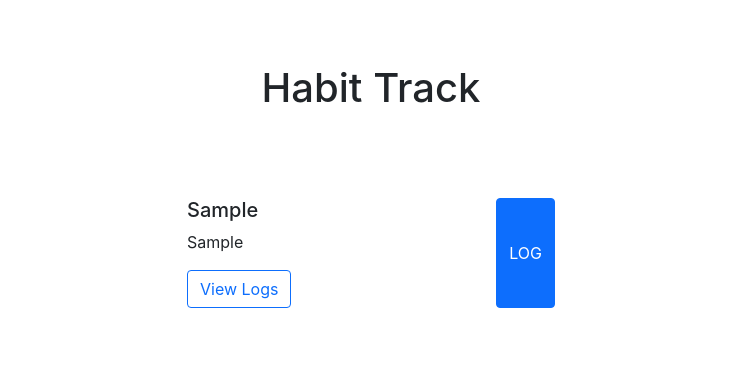
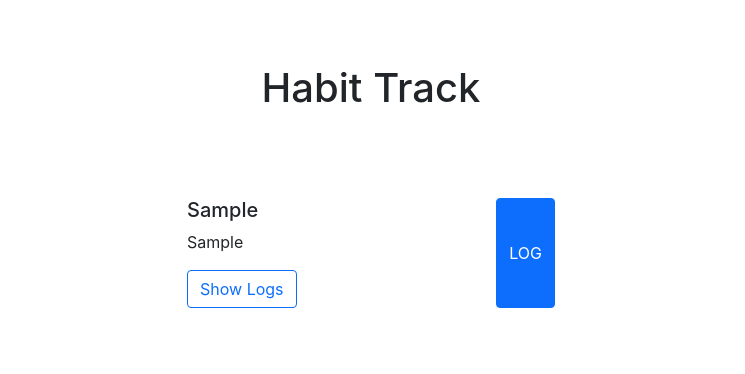
Before and after one commit to jwilld/habit-track, a Next.js app: page / in a window 1280 px wide. Both pictures are taken after typing "Sample", "Sample" into the empty fields and a click on the button "add logger". Shown: the top 374 px of the page, without its empty margins (269-1014 px from the left). Built offline with nearby package versions, Linux system fonts and the light colour scheme.

Commit message:
contionally show logger logs

```diff
--- a/src/components/Card.tsx
+++ b/src/components/Card.tsx
@@ -1,9 +1,11 @@
+import { useState } from 'react';
 import { useLoggers } from '../context/state';
 import { LogTimestamp, LogObject } from '../interfaces/interfaces';
 import List from './List';
 import { getMonthDayYear } from './BarChart';
 
 export default function Card() {
+  const [showLogs, setShowLogs] = useState<string | null>('');
   const createLogTimestamp = (): LogTimestamp => {
     const date = new Date();
     const logObject: LogTimestamp = {
@@ -27,7 +29,15 @@ export default function Card() {
         <div>
           <h5 className="card-title">{logger.title}</h5>
           <p className="card-text">{logger.description}</p>
-          <button className="btn btn-outline-primary">View Logs</button>
+          <button
+            title={logger.title}
+            className="btn btn-outline-primary"
+            onClick={() => {
+              showLogs === logger.title ? setShowLogs(null) : setShowLogs(logger.title);
+            }}
+          >
+            {showLogs === logger.title ? 'Hide Logs' : 'Show Logs'}
+          </button>
         </div>
         <div className="d-grid" style={{ alignSelf: 'stretch', display: 'flex' }}>
           <button
@@ -50,7 +60,9 @@ export default function Card() {
           </button>
         </div>
       </div>
-      <List items={logger.logTimestamps.map((timestamp) => getMonthDayYear(timestamp))} />
+      {showLogs === logger.title ? (
+        <List items={logger.logTimestamps.map((timestamp) => getMonthDayYear(timestamp))} />
+      ) : null}
     </div>
   ));
 }
```
